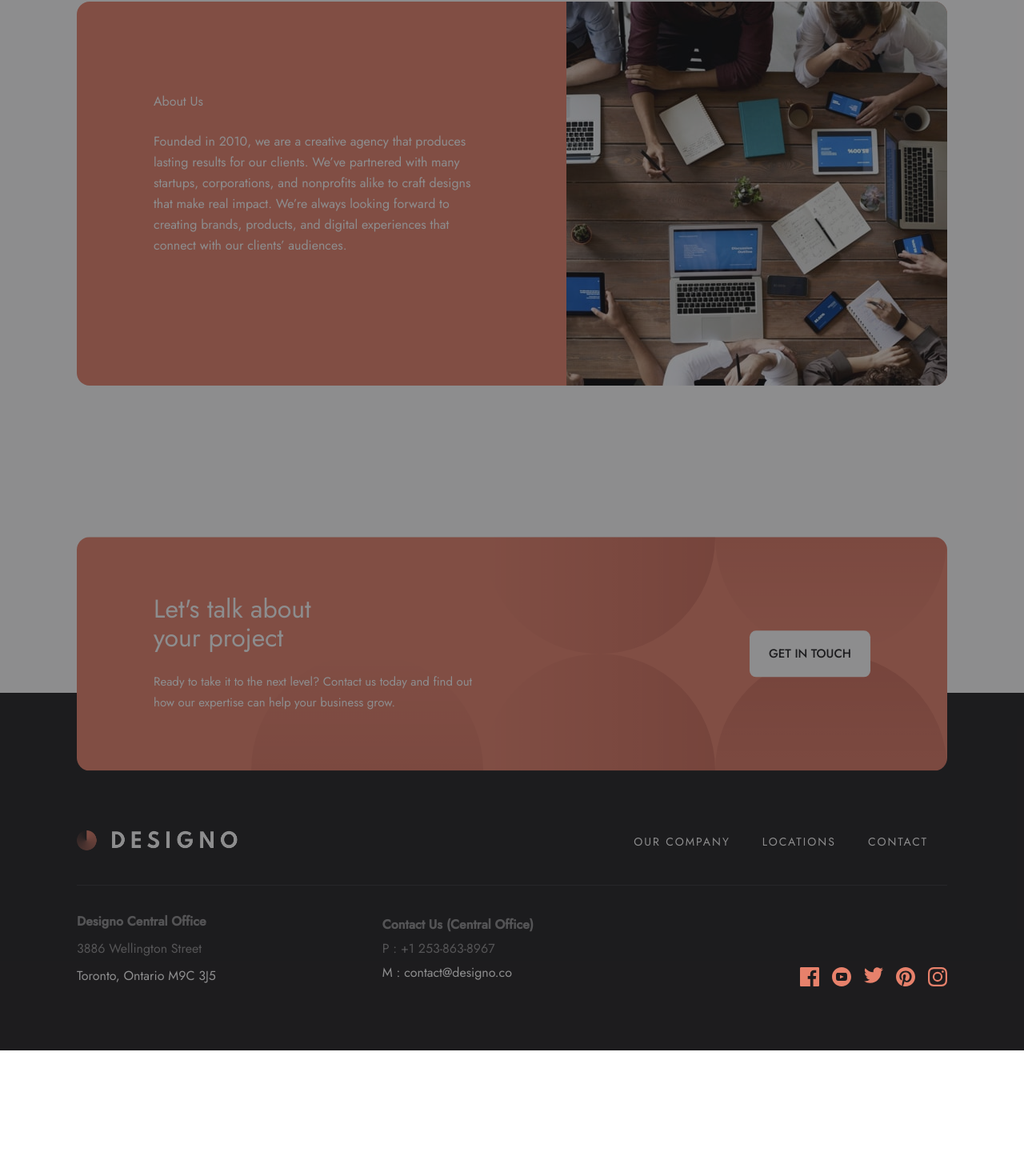
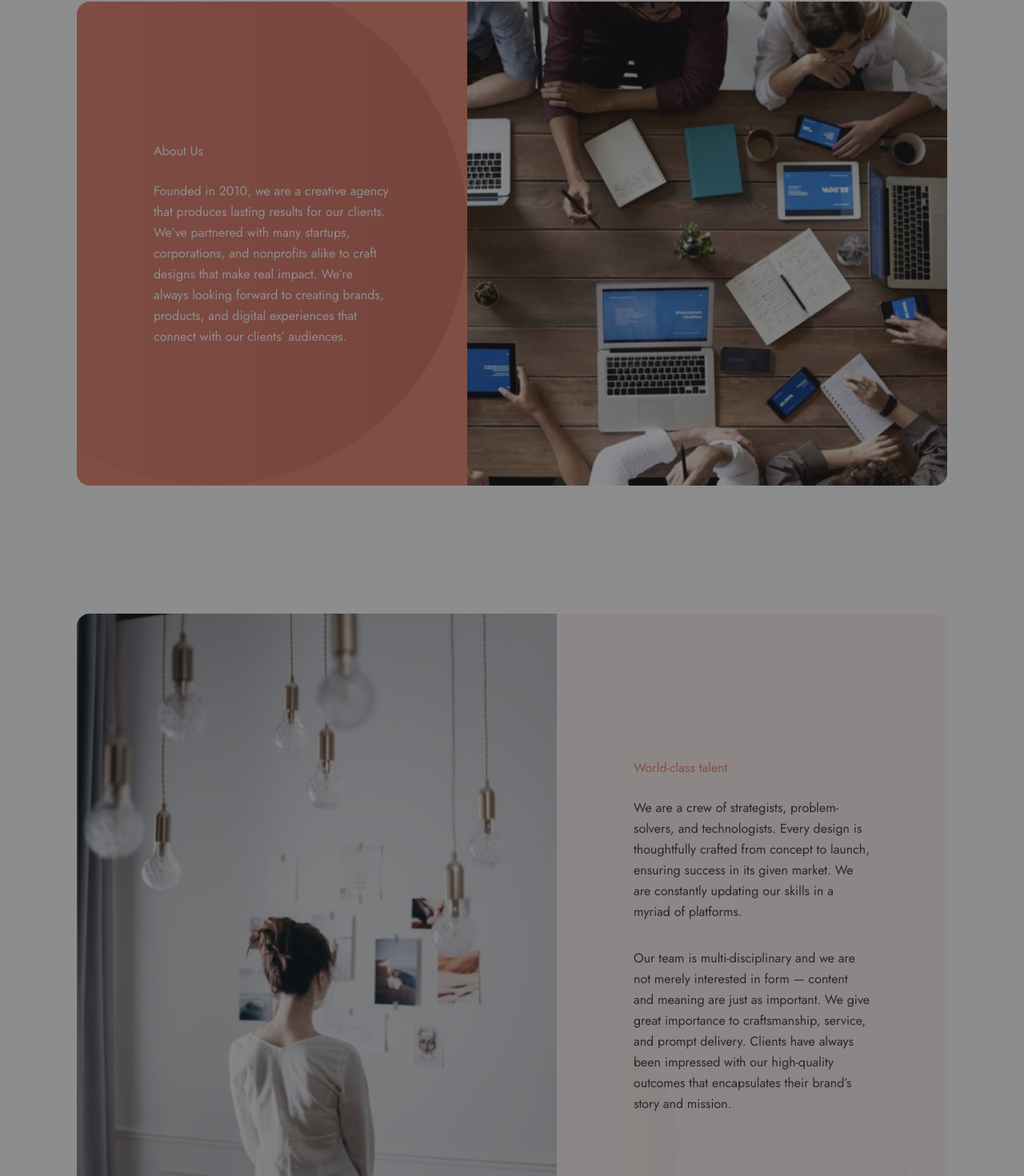
Before and after one commit to Euuphi/designo, a Next.js app: page /about in a window 1280 px wide. Shown: the part 110-1580 px from the top of the page at 80% size. Before the commit the page ends 1423 px from the top, so only its background shows below. Built offline with nearby package versions, Linux system fonts and the light colour scheme.

Commit message:
Add text section to about us page

```diff
--- a/pages/about.tsx
+++ b/pages/about.tsx
@@ -5,26 +5,14 @@ const About = () => {
 	return (
 		<>
 			<Head>
-				<title>About Us</title>
+				<title>About Us | Designo</title>
 			</Head>
 			<div className="container">
-				<main className="relative grid overflow-hidden rounded-2xl bg-peach text-white xl:grid-cols-[1fr_476px]">
-					<div className="px-6 py-20 text-white md:px-14 md:py-16 lg:px-24 lg:py-28">
-						<h1 className="heading-1 mb-6">About Us</h1>
-						<p>
-							Founded in 2010, we are a creative agency that
-							produces lasting results for our clients. We’ve
-							partnered with many startups, corporations, and
-							nonprofits alike to craft designs that make real
-							impact. We’re always looking forward to creating
-							brands, products, and digital experiences that
-							connect with our clients’ audiences.
-						</p>
-					</div>
-					<div>
+				<main className="relative flex flex-col overflow-hidden rounded-2xl bg-peach text-white sm:mb-24 md:mb-32 lg:mb-40 xl:flex-row-reverse sm-max:-mx-40 sm-max:px-[8.5rem]">
+					<figure className="flex-shrink-0">
 						{/* Mobile */}
 						<Image
-							className="md:hidden"
+							className="contain md:hidden"
 							src="/assets/about/mobile/image-about-hero.jpg"
 							width={770}
 							height={657}
@@ -48,15 +36,87 @@ const About = () => {
 						<Image
 							className="hidden xl:block"
 							src="/assets/about/desktop/image-about-hero.jpg"
-							width={476}
+							width={600}
 							height={480}
 							style={{
 								objectFit: "cover",
 							}}
 							alt="People gathered around table with laptops and phones discussing work"
 						/>
-					</div>
+					</figure>
+					<article className="flex flex-col justify-center bg-about-mobile bg-[right_top_-125px] bg-no-repeat px-6 py-20 md:bg-about-desktop md:bg-right-bottom md:px-14 md:py-16 lg:px-24 lg:py-28">
+						<h1 className="heading-1 mb-6 text-center lg:text-left">
+							About Us
+						</h1>
+						<p className=" text-center lg:text-left">
+							Founded in 2010, we are a creative agency that
+							produces lasting results for our clients. We’ve
+							partnered with many startups, corporations, and
+							nonprofits alike to craft designs that make real
+							impact. We’re always looking forward to creating
+							brands, products, and digital experiences that
+							connect with our clients’ audiences.
+						</p>
+					</article>
 				</main>
+				<section className="relative flex flex-col overflow-hidden rounded-2xl bg-peach-grey text-grey-dark xl:flex-row sm-max:-mx-40 sm-max:px-[8.5rem]">
+					<figure className="flex-shrink-0">
+						{/* Mobile */}
+						<Image
+							className="contain md:hidden"
+							src="/assets/about/mobile/image-world-class-talent.jpg"
+							width={770}
+							height={657}
+							style={{
+								objectFit: "cover",
+							}}
+							alt="People gathered around table with laptops and phones discussing work"
+						/>
+						{/* Tablet */}
+						<Image
+							className="hidden md:block xl:hidden"
+							src="/assets/about/tablet/image-world-class-talent.jpg"
+							width={1280}
+							height={595}
+							style={{
+								objectFit: "cover",
+							}}
+							alt="People gathered around table with laptops and phones discussing work"
+						/>
+						{/* Desktop */}
+						<Image
+							className="hidden xl:block"
+							src="/assets/about/desktop/image-world-class-talent.jpg"
+							width={600}
+							height={480}
+							style={{
+								objectFit: "cover",
+							}}
+							alt="People gathered around table with laptops and phones discussing work"
+						/>
+					</figure>
+					<article className="flex flex-col justify-center bg-circles-three bg-left-top bg-no-repeat px-6 py-20 md:bg-[right_bottom_50px] md:px-14 md:py-16 lg:bg-[left_-140px_bottom] lg:px-24 lg:py-28">
+						<h1 className="heading-1 mb-6 text-center text-peach lg:text-left">
+							World-class talent
+						</h1>
+						<p className="mb-8 text-center lg:text-left">
+							We are a crew of strategists, problem-solvers, and
+							technologists. Every design is thoughtfully crafted
+							from concept to launch, ensuring success in its
+							given market. We are constantly updating our skills
+							in a myriad of platforms.
+						</p>
+						<p className=" text-center lg:text-left">
+							Our team is multi-disciplinary and we are not merely
+							interested in form — content and meaning are just as
+							important. We give great importance to
+							craftsmanship, service, and prompt delivery. Clients
+							have always been impressed with our high-quality
+							outcomes that encapsulates their brand’s story and
+							mission.
+						</p>
+					</article>
+				</section>
 			</div>
 		</>
 	);
--- a/src/components/sections/ServiceHero.tsx
+++ b/src/components/sections/ServiceHero.tsx
@@ -6,7 +6,7 @@ interface Props {
 const ServiceHero = ({ title, description }: Props) => {
 	return (
 		<section
-			className="section-space-b flex flex-col items-center justify-center gap-8 bg-peach bg-[top_right] bg-no-repeat py-24 text-center text-white sm-max:-mx-40 sm-max:px-40 sm:mx-0 sm:rounded-2xl md:py-16 lg:bg-[center_right]"
+			className="section-space-b flex flex-col items-center justify-center gap-8 bg-peach bg-right-top bg-no-repeat py-24 text-center text-white sm:mx-0 sm:rounded-2xl md:py-16 lg:bg-[right_center] sm-max:-mx-40 sm-max:px-40"
 			style={{
 				backgroundImage:
 					"url('/assets/web-design/desktop/bg-pattern-intro-web.svg')",
--- a/tailwind.config.js
+++ b/tailwind.config.js
@@ -12,6 +12,7 @@ module.exports = {
 				peach: {
 					DEFAULT: "#e7816b",
 					light: "#ffad8b",
+					grey: "#fdf3f0",
 				},
 				grey: {
 					dark: "#333136",
@@ -21,6 +22,14 @@ module.exports = {
 			backgroundImage: {
 				hero: "url('/assets/home/desktop/bg-pattern-hero-home.svg')",
 				cta: "url('/assets/shared/desktop/bg-pattern-call-to-action.svg')",
+				"about-mobile":
+					"url('/assets/about/mobile/bg-pattern-hero-about-mobile.svg')",
+				"about-desktop":
+					"url('/assets/about/desktop/bg-pattern-hero-about-desktop.svg')",
+				"circles-two":
+					"url('/assets/shared/desktop/bg-pattern-two-circles.svg')",
+				"circles-three":
+					"url('/assets/shared/desktop/bg-pattern-three-circles.svg')",
 			},
 		},
 		screens: {
```
